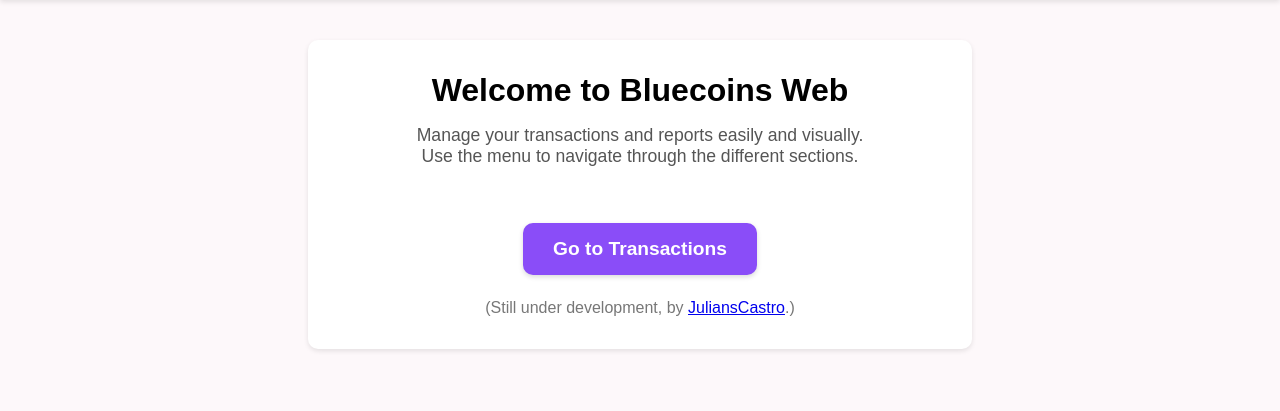
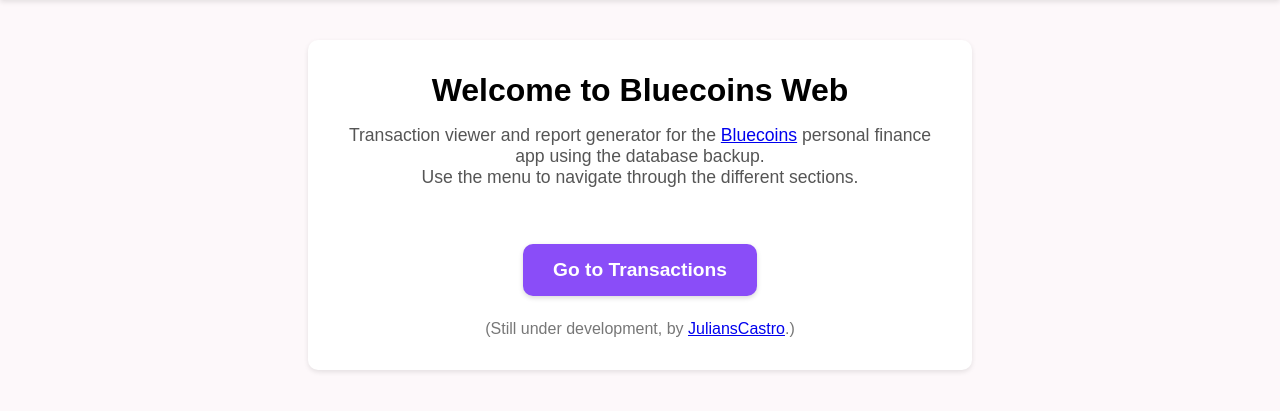
Before and after one commit to JuliansCastro/BluecoinsWeb, a Django app: page / in a window 1280 px wide. Shown: the part 72-483 px from the top of the page. Run offline with Django 5.2, Linux system fonts and the light colour scheme.

Commit message:
Update subtitle in home.html to provide clearer description of the application

```diff
--- a/BluecoinsWeb_app/templates/home.html
+++ b/BluecoinsWeb_app/templates/home.html
@@ -77,7 +77,14 @@
     </header>
     <div class="container">
         <div class="main-title">Welcome to Bluecoins Web</div>
-        <div class="subtitle">Manage your transactions and reports easily and visually.<br>Use the menu to navigate through the different sections.</div>
+        <div class="subtitle">
+            Transaction viewer and report generator for the
+            <a href="https://www.bluecoinsapp.com/" target="_blank" rel="noopener noreferrer">Bluecoins</a>
+            personal finance app using the database backup.
+            <br>
+            Use the menu to navigate through the different sections.
+          </div>
+
         <a href="{% url 'transactions_list' %}" class="main-btn">Go to Transactions</a>
         <div class="paragraph">(Still under development, by <a href="https://github.com/JuliansCastro" target="_blank">JuliansCastro</a>.)</div>
     </div>
```
